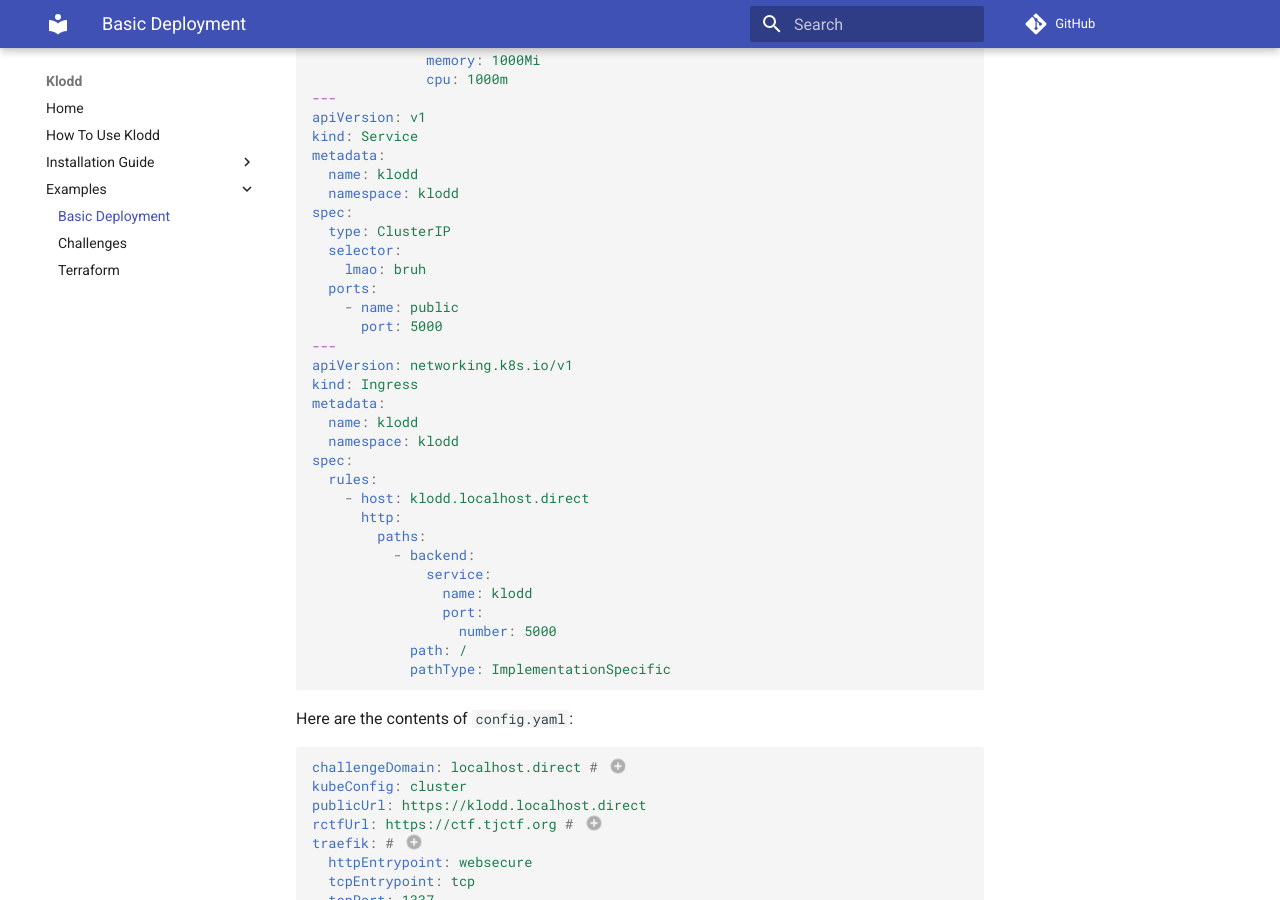
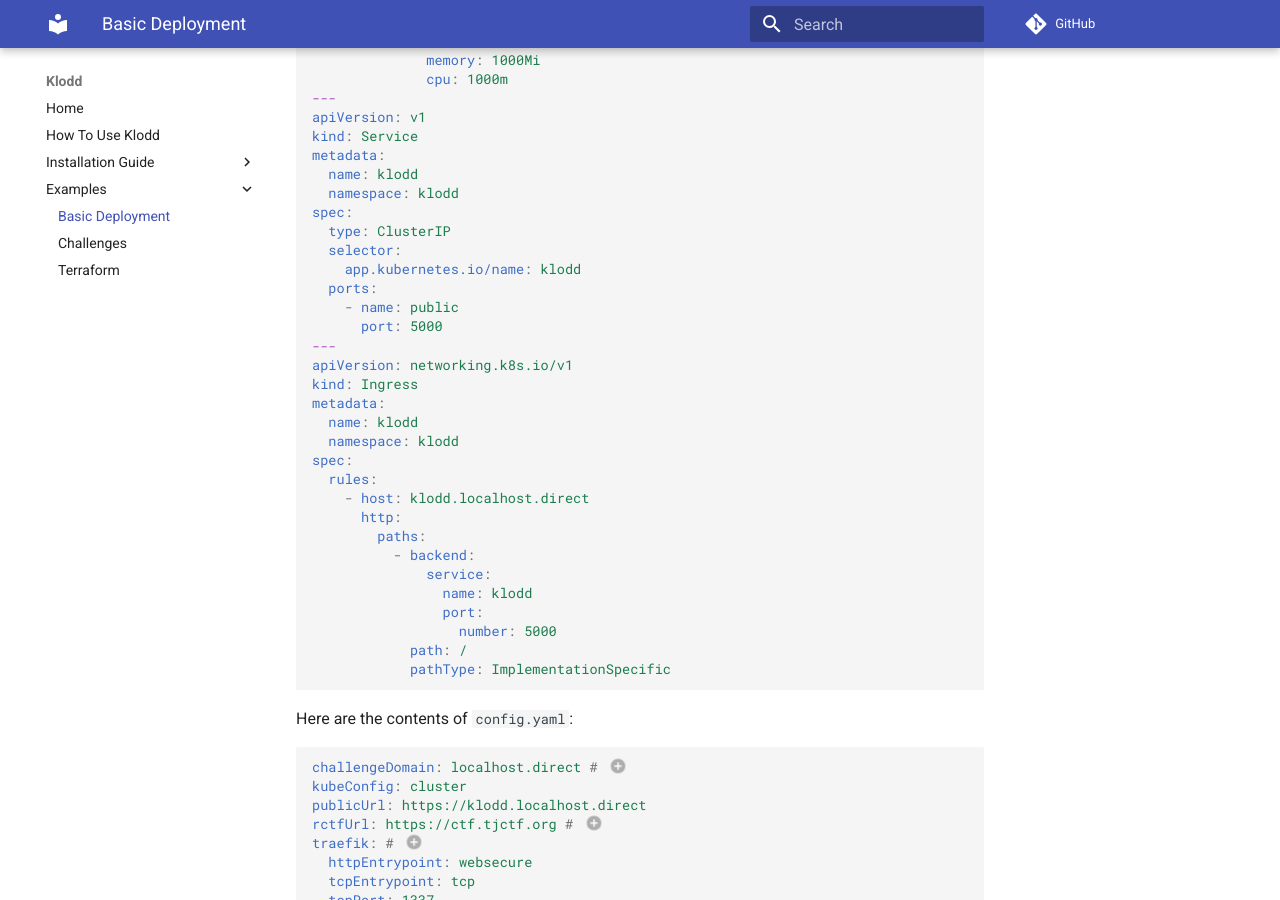
Before and after one commit to TJCSec/klodd, an MkDocs documentation site: the page built from docs/content/examples/basic.md, in a window 1280 px wide and 900 px high, scrolled down 1545 px. Built offline with MkDocs 1.6.1 and Material for MkDocs 9.7.7, drawn with Linux system fonts in a browser that asks for light colours; comment, search, counter and statistics services are not loaded.

Commit message:
docs: fix example service label

```diff
--- a/docs/content/examples/basic.md
+++ b/docs/content/examples/basic.md
@@ -83,7 +83,7 @@ metadata:
 spec:
   type: ClusterIP
   selector:
-    lmao: bruh
+    app.kubernetes.io/name: klodd
   ports:
     - name: public
       port: 5000
```
